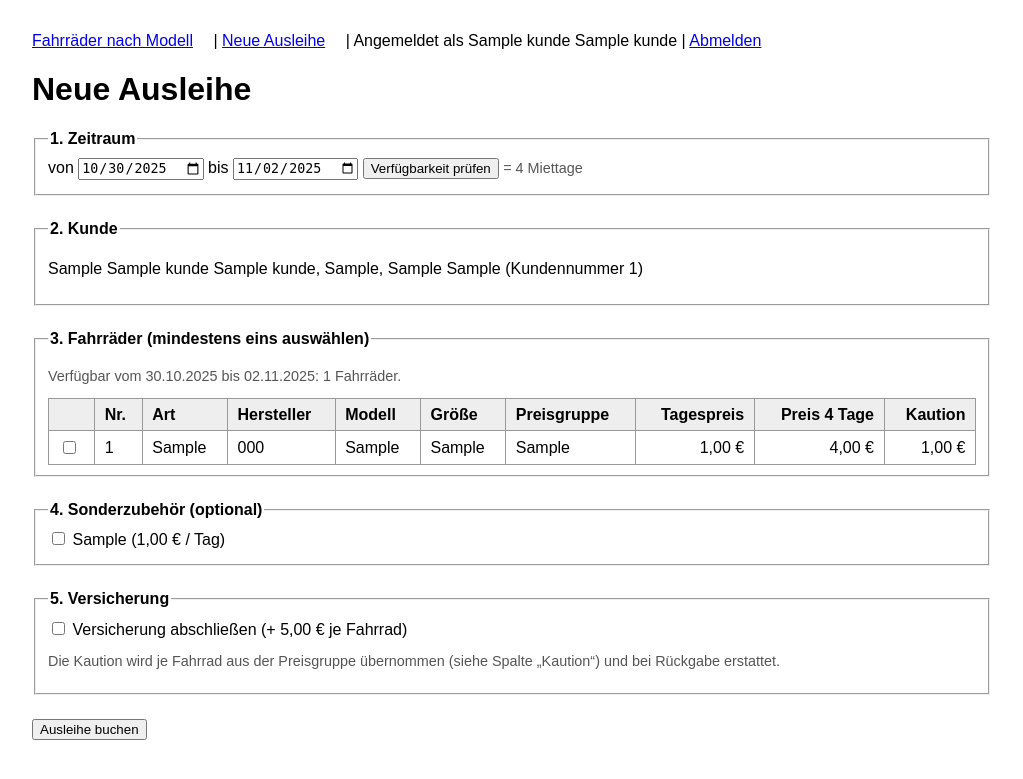
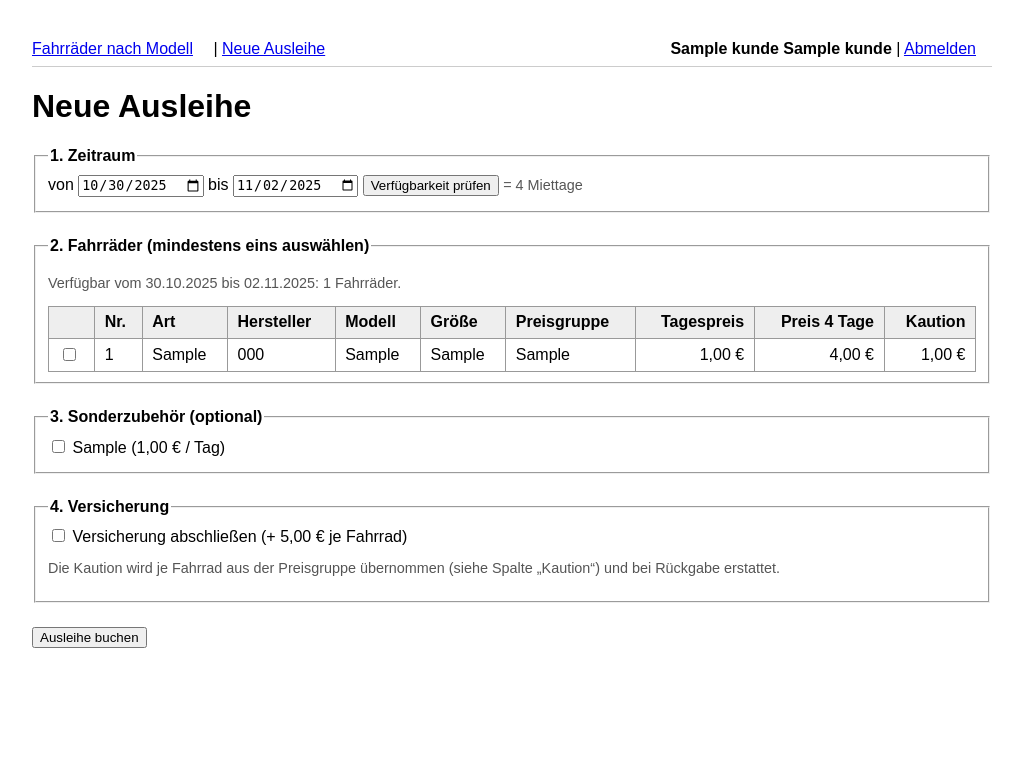
Before and after one commit to ihsanaliakbar/Fahrradiso_phpProject, a PHP site: page /verleih.php in a window 1280 px wide. Shown: the top 779 px of the page, without its empty margins (0-1023 px from the left). Run offline with PHP 8.4, Linux system fonts and the light colour scheme; the visitor is signed in with stand-in values (Sample User, id 1); tables that the repository leaves empty hold one stand-in row (values such as "Sample post").

Commit message:
Kundenname oben rechts in der Navigation, Kunde-Abschnitt aus dem Formular entfernt

```diff
--- a/auth.php
+++ b/auth.php
@@ -45,15 +45,17 @@ function h(?string $s): string
     return htmlspecialchars($s ?? '', ENT_QUOTES, 'UTF-8');
 }
 
-/** Navigationsleiste, je nach Login-Status. */
+/** Navigationsleiste: Links oben links, Kunde bzw. Login-Links oben rechts. */
 function navigation(?array $kunde): string
 {
-    $html = '<nav><a href="index.php">Fahrräder nach Modell</a> | <a href="verleih.php">Neue Ausleihe</a>';
+    $links = '<a href="index.php">Fahrräder nach Modell</a> | <a href="verleih.php">Neue Ausleihe</a>';
     if ($kunde) {
-        $html .= ' | <span class="user">Angemeldet als ' . h($kunde['Vorname'] . ' ' . $kunde['Nachname'])
-               . '</span> | <a href="logout.php">Abmelden</a>';
+        $rechts = '<strong>' . h($kunde['Vorname'] . ' ' . $kunde['Nachname']) . '</strong>'
+                . ' | <a href="logout.php">Abmelden</a>';
     } else {
-        $html .= ' | <a href="login.php">Anmelden</a> | <a href="registrieren.php">Registrieren</a>';
+        $rechts = '<a href="login.php">Anmelden</a> | <a href="registrieren.php">Registrieren</a>';
     }
-    return $html . '</nav>';
+    return '<nav style="display:flex;justify-content:space-between;align-items:center;'
+         . 'padding:.5rem 0;border-bottom:1px solid #ccc;margin-bottom:1rem">'
+         . '<span>' . $links . '</span><span>' . $rechts . '</span></nav>';
 }
--- a/verleih.php
+++ b/verleih.php
@@ -271,14 +271,7 @@ $mysqli->close();
             <input type="hidden" name="bis" value="<?= h($bis) ?>">
 
             <fieldset>
-                <legend>2. Kunde</legend>
-                <p><?= h($kunde['Anrede']) ?> <?= h($kunde['Vorname']) ?> <?= h($kunde['Nachname']) ?>,
-                   <?= h($kunde['Strasse']) ?>, <?= h($kunde['PLZ']) ?> <?= h($kunde['Ort']) ?>
-                   (Kundennummer <?= $kundennummer ?>)</p>
-            </fieldset>
-
-            <fieldset>
-                <legend>3. Fahrräder (mindestens eins auswählen)</legend>
+                <legend>2. Fahrräder (mindestens eins auswählen)</legend>
                 <?php if (!$verfuegbar): ?>
                     <p>Im Zeitraum <?= datumDe($von) ?> bis <?= datumDe($bis) ?> ist kein Fahrrad frei.</p>
                 <?php else: ?>
@@ -307,7 +300,7 @@ $mysqli->close();
             </fieldset>
 
             <fieldset>
-                <legend>4. Sonderzubehör (optional)</legend>
+                <legend>3. Sonderzubehör (optional)</legend>
                 <?php foreach ($zubehoer as $z): ?>
                     <?php $znr = (int)$z['ZubehoerNr']; ?>
                     <div class="zeile">
@@ -319,7 +312,7 @@ $mysqli->close();
             </fieldset>
 
             <fieldset>
-                <legend>5. Versicherung</legend>
+                <legend>4. Versicherung</legend>
                 <div class="zeile">
                     <input type="checkbox" name="versicherung" id="versicherung" <?= isset($_POST['versicherung']) ? 'checked' : '' ?>>
                     <label for="versicherung">Versicherung abschließen (+ <?= euro(VERSICHERUNG_PREIS) ?> je Fahrrad)</label>
```
